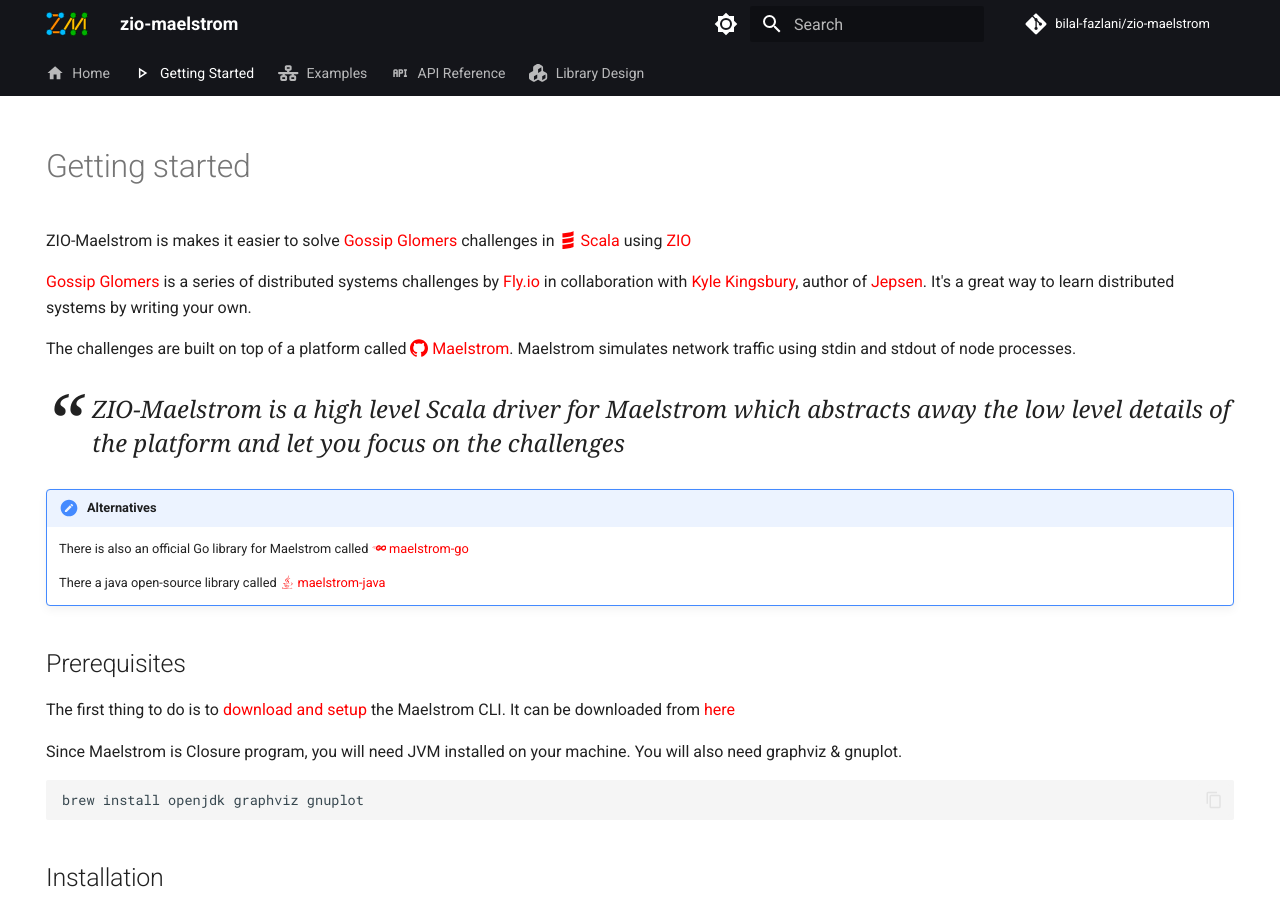
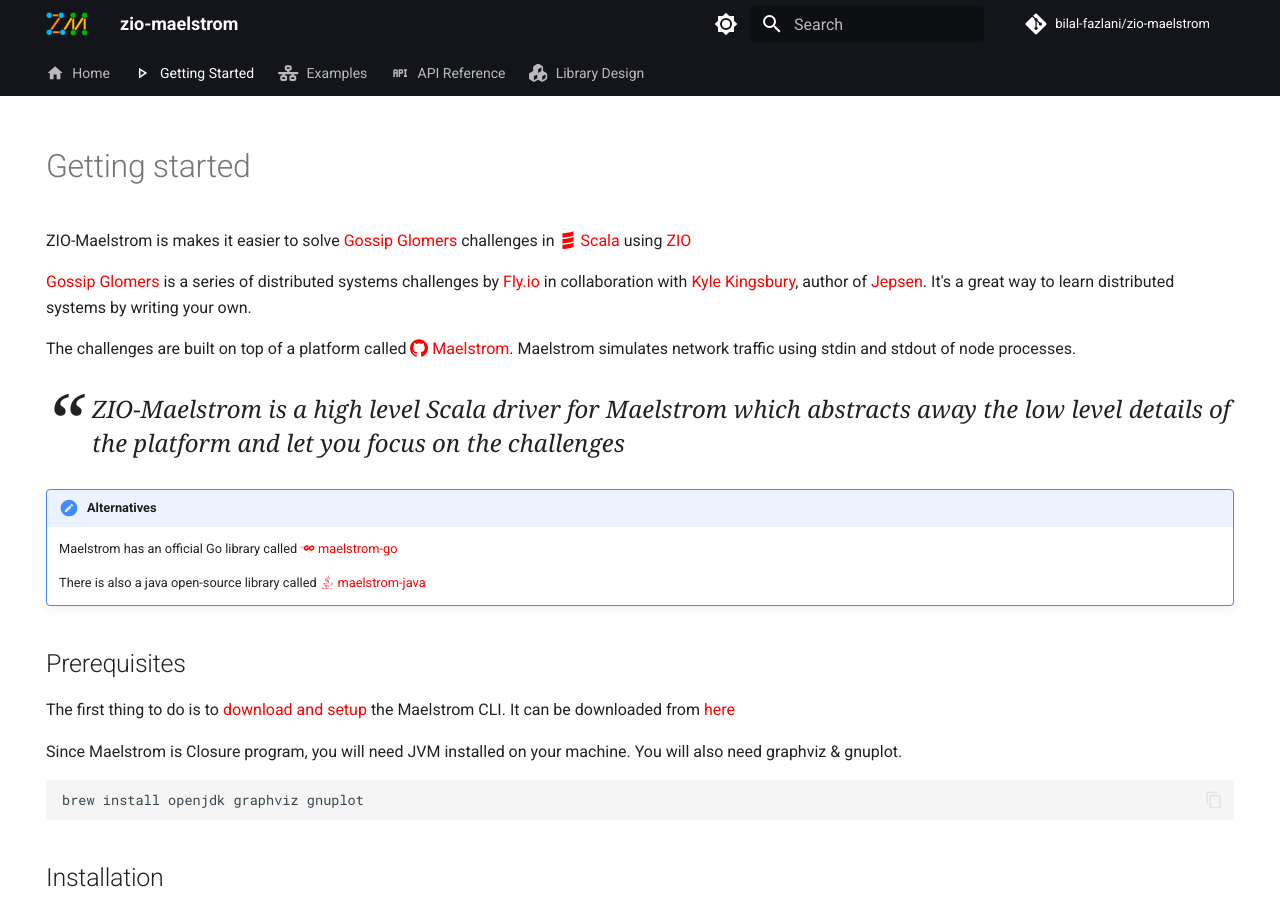
Before and after one commit to bilal-fazlani/zio-maelstrom, an MkDocs documentation site: the page built from docs/getting-started/index.md, in a window 1280 px wide and 900 px high. Built offline with MkDocs 1.6.1 and Material for MkDocs 9.7.7, drawn with Linux system fonts in a browser that asks for light colours; plug-ins that fetch from the network failed and are left out; comment, search, counter and statistics services are not loaded.

Commit message:
fix typos in doc

```diff
--- a/docs/getting-started/index.md
+++ b/docs/getting-started/index.md
@@ -21,9 +21,9 @@ ZIO-Maelstrom is a high level Scala driver for Maelstrom which abstracts away th
 </div>
 
 !!! note "Alternatives"
-    There is also an official Go library for Maelstrom called [:fontawesome-brands-golang: maelstrom-go](https://pkg.go.dev/github.com/jepsen-io/maelstrom/demo/go)
+    Maelstrom has an official Go library called [:fontawesome-brands-golang: maelstrom-go](https://pkg.go.dev/github.com/jepsen-io/maelstrom/demo/go)
 
-    There a java open-source library called [:fontawesome-brands-java: maelstrom-java](https://github.com/lant/maelstrom-java)
+    There is also a java open-source library called [:fontawesome-brands-java: maelstrom-java](https://github.com/lant/maelstrom-java)
 
 ## Prerequisites
 
```
